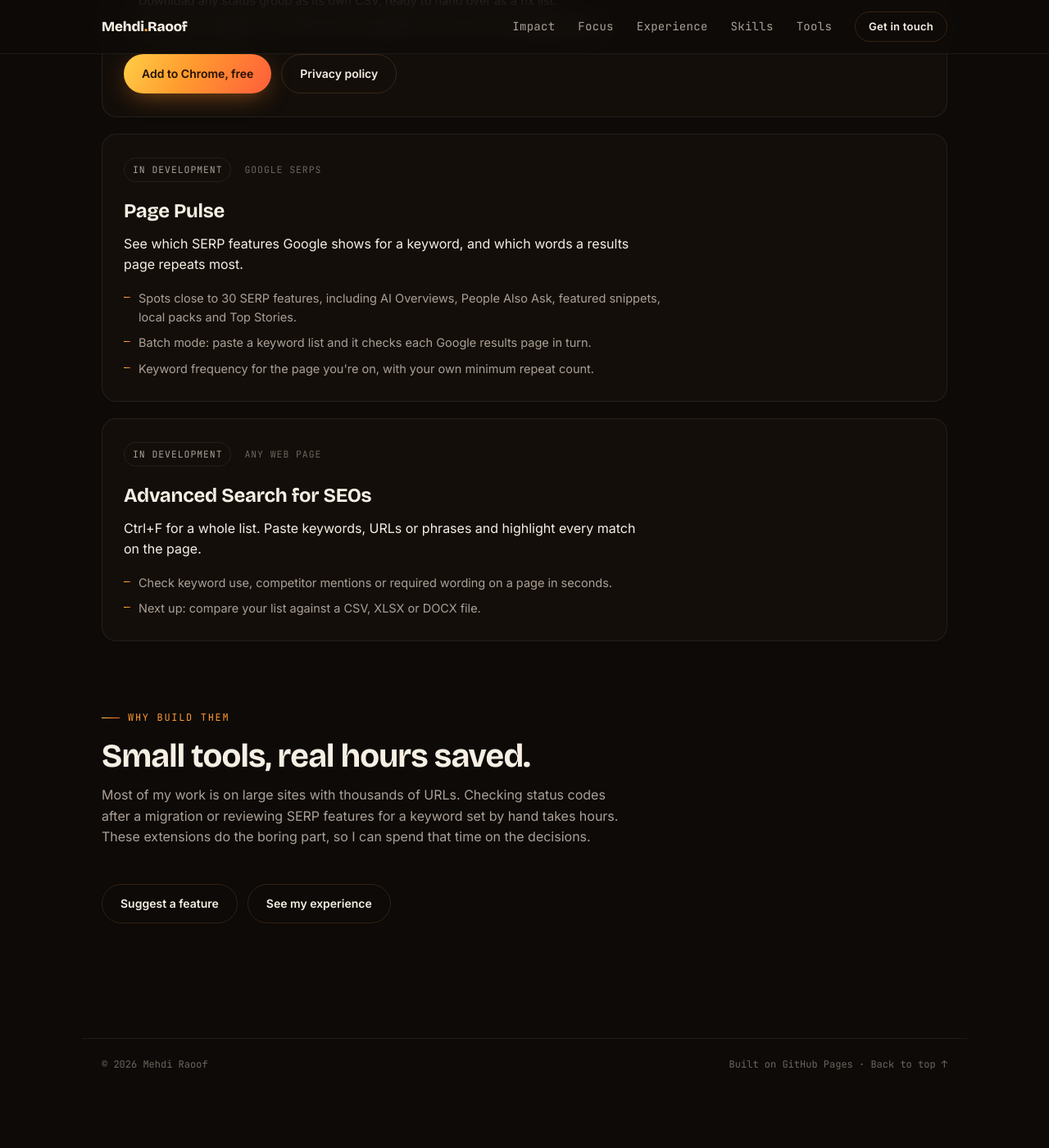
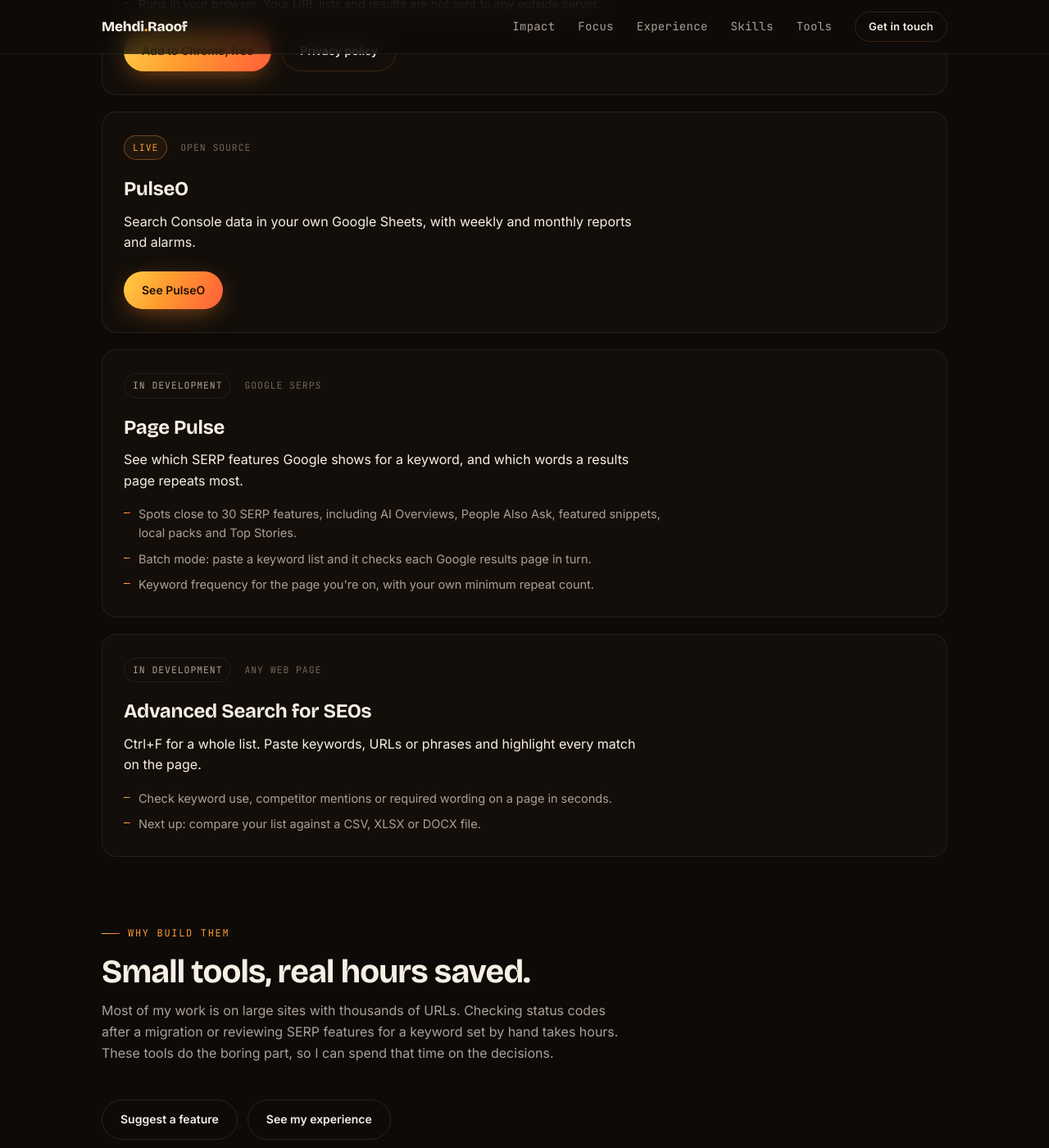
Before and after one commit to Mehdiraoof/mehdiraoof.github.io, a Jekyll site: the page built from tools/index.html, in a window 1280 px wide and 1400 px high, scrolled down 888 px. Shown: the whole window at 82% size. Built offline with Jekyll 4.4.1, drawn with Linux system fonts in a browser that asks for light colours; before the commit the page ends 2197 px from its top, so only the background shows below that; some of the changed text lies outside the part shown.

Commit message:
Add PulseO to tools hub

```diff
--- a/tools/index.html
+++ b/tools/index.html
@@ -1,7 +1,7 @@
 ---
 layout: default
-title: "Free SEO Chrome Extensions | Mehdi Raoof"
-description: "Free Chrome extensions Mehdi Raoof built for his SEO work. Bulk check HTTP status codes for URL lists, plus SERP feature and on-page search tools in progress."
+title: "Free SEO Tools and Chrome Extensions | Mehdi Raoof"
+description: "Free SEO tools by Mehdi Raoof: PulseO copies Search Console data into Google Sheets, and HTTP Status Checker bulk-checks URL lists. More in progress."
 og_type: website
 ---
 <script type="application/ld+json">
@@ -12,8 +12,8 @@ og_type: website
       "@type": "CollectionPage",
       "@id": "https://mehdiraoof.github.io/tools/#webpage",
       "url": "https://mehdiraoof.github.io/tools/",
-      "name": "Free SEO Chrome Extensions",
-      "description": "Free Chrome extensions Mehdi Raoof built for his own SEO work.",
+      "name": "Free SEO Tools and Chrome Extensions",
+      "description": "Free SEO tools and Chrome extensions Mehdi Raoof built for his own SEO work.",
       "inLanguage": "en",
       "author": { "@id": "https://mehdiraoof.github.io/#person" },
       "breadcrumb": { "@id": "https://mehdiraoof.github.io/tools/#breadcrumb" },
@@ -33,6 +33,21 @@ og_type: website
               "softwareVersion": "1.2",
               "url": "https://mehdiraoof.github.io/tools/#http-status-checker",
               "installUrl": "https://chromewebstore.google.com/detail/http-status-checker-for-s/inojdblfgocmdlfbhcjgfnlbneihflnh",
+              "author": { "@id": "https://mehdiraoof.github.io/#person" },
+              "offers": { "@type": "Offer", "price": "0", "priceCurrency": "USD" }
+            }
+          },
+          {
+            "@type": "ListItem",
+            "position": 2,
+            "item": {
+              "@type": "SoftwareApplication",
+              "@id": "https://mehdiraoof.github.io/tools/pulseo/#app",
+              "name": "PulseO",
+              "description": "Free, open source tool that copies Google Search Console data into your own Google Sheets every week and builds monthly and weekly SEO reports with alarms.",
+              "applicationCategory": "BusinessApplication",
+              "operatingSystem": "Web",
+              "url": "https://mehdiraoof.github.io/tools/pulseo/",
               "author": { "@id": "https://mehdiraoof.github.io/#person" },
               "offers": { "@type": "Offer", "price": "0", "priceCurrency": "USD" }
             }
@@ -57,9 +72,9 @@ og_type: website
     <div class="glow"></div>
     <div class="hero-inner">
       <nav class="crumbs" aria-label="Breadcrumb"><a href="{{ '/' | relative_url }}">Home</a> <span aria-hidden="true">/</span> <span aria-current="page">Tools</span></nav>
-      <span class="eyebrow">Free Chrome extensions</span>
+      <span class="eyebrow">Free SEO tools and Chrome extensions</span>
       <h1>SEO tools I built for <span class="grad-text">my own work</span></h1>
-      <p class="lede">When a task kept eating my day, I wrote a small Chrome extension for it. These are the ones I use myself. They are free, they run in your browser, and you don't need an account.</p>
+      <p class="lede">When a task kept eating my day, I built a small tool for it. These are the ones I use myself, and they are free.</p>
     </div>
   </section>
 
@@ -67,8 +82,8 @@ og_type: website
   <section class="block" id="extensions" style="padding-top:0">
     <div class="wrap">
       <div class="sec-head reveal">
-        <span class="eyebrow">The extensions</span>
-        <h2>One live, two on the bench.</h2>
+        <span class="eyebrow">The tools</span>
+        <h2>Two live, two on the bench.</h2>
       </div>
       <div class="tool-list">
 
@@ -88,6 +103,18 @@ og_type: website
           <div class="cta-row">
             <a class="btn btn-primary" href="https://chromewebstore.google.com/detail/http-status-checker-for-s/inojdblfgocmdlfbhcjgfnlbneihflnh" target="_blank" rel="noopener">Add to Chrome, free</a>
             <a class="btn btn-ghost" href="https://docs.google.com/document/d/1qYSzqMYqlZtDDNFn48KSBUdxQizc87JW5X5cNvE7tAI/edit?tab=t.0" target="_blank" rel="noopener">Privacy policy</a>
+          </div>
+        </article>
+
+        <article class="tool-card reveal" id="pulseo">
+          <div class="tool-top">
+            <span class="tool-status live">Live</span>
+            <span class="tool-meta">Open source</span>
+          </div>
+          <h3>PulseO</h3>
+          <p class="tool-what">Search Console data in your own Google Sheets, with weekly and monthly reports and alarms.</p>
+          <div class="cta-row">
+            <a class="btn btn-primary" href="{{ '/tools/pulseo/' | relative_url }}">See PulseO</a>
           </div>
         </article>
 
@@ -128,7 +155,7 @@ og_type: website
       <div class="sec-head reveal">
         <span class="eyebrow">Why build them</span>
         <h2>Small tools, real hours saved.</h2>
-        <p>Most of my work is on large sites with thousands of URLs. Checking status codes after a migration or reviewing SERP features for a keyword set by hand takes hours. These extensions do the boring part, so I can spend that time on the decisions.</p>
+        <p>Most of my work is on large sites with thousands of URLs. Checking status codes after a migration or reviewing SERP features for a keyword set by hand takes hours. These tools do the boring part, so I can spend that time on the decisions.</p>
       </div>
       <div class="cta-row reveal">
         <a class="btn btn-ghost" href="mailto:Mehdiraoof744@gmail.com?subject=Tools%20feedback">Suggest a feature</a>
```
